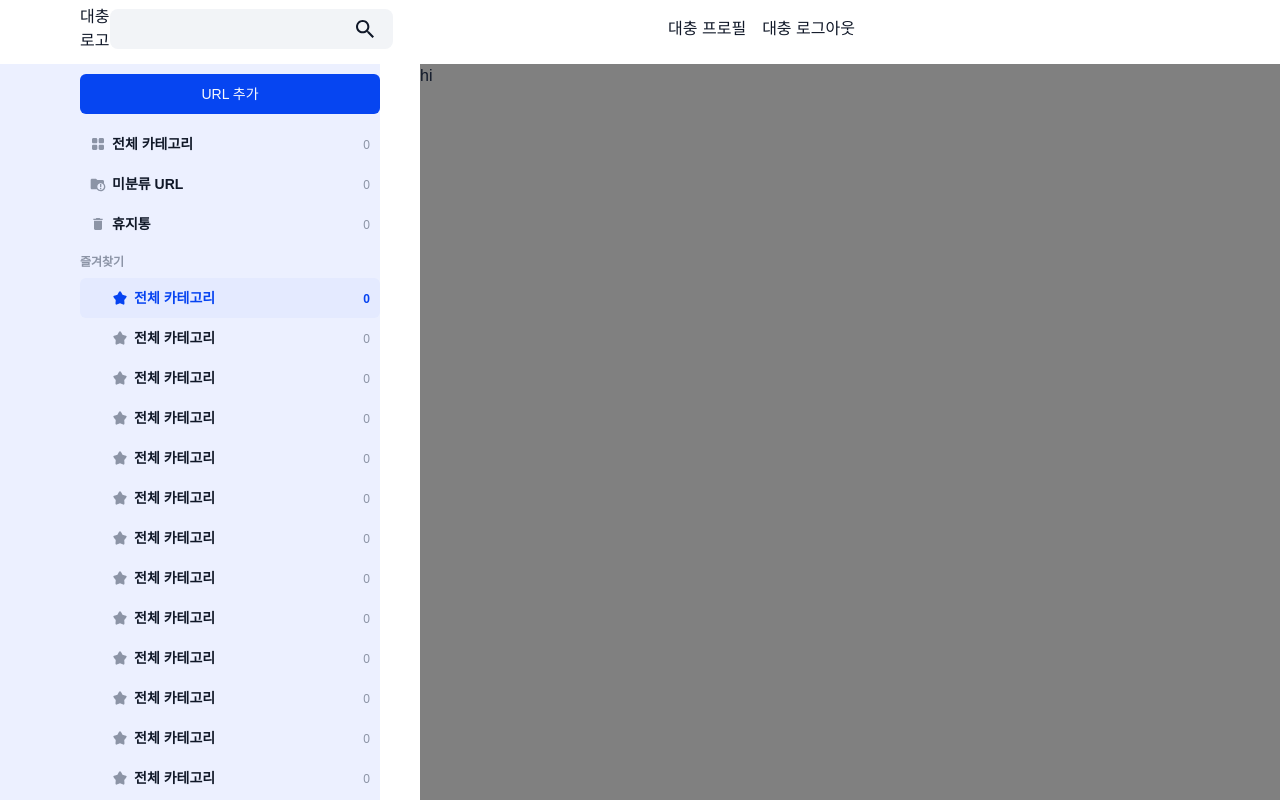
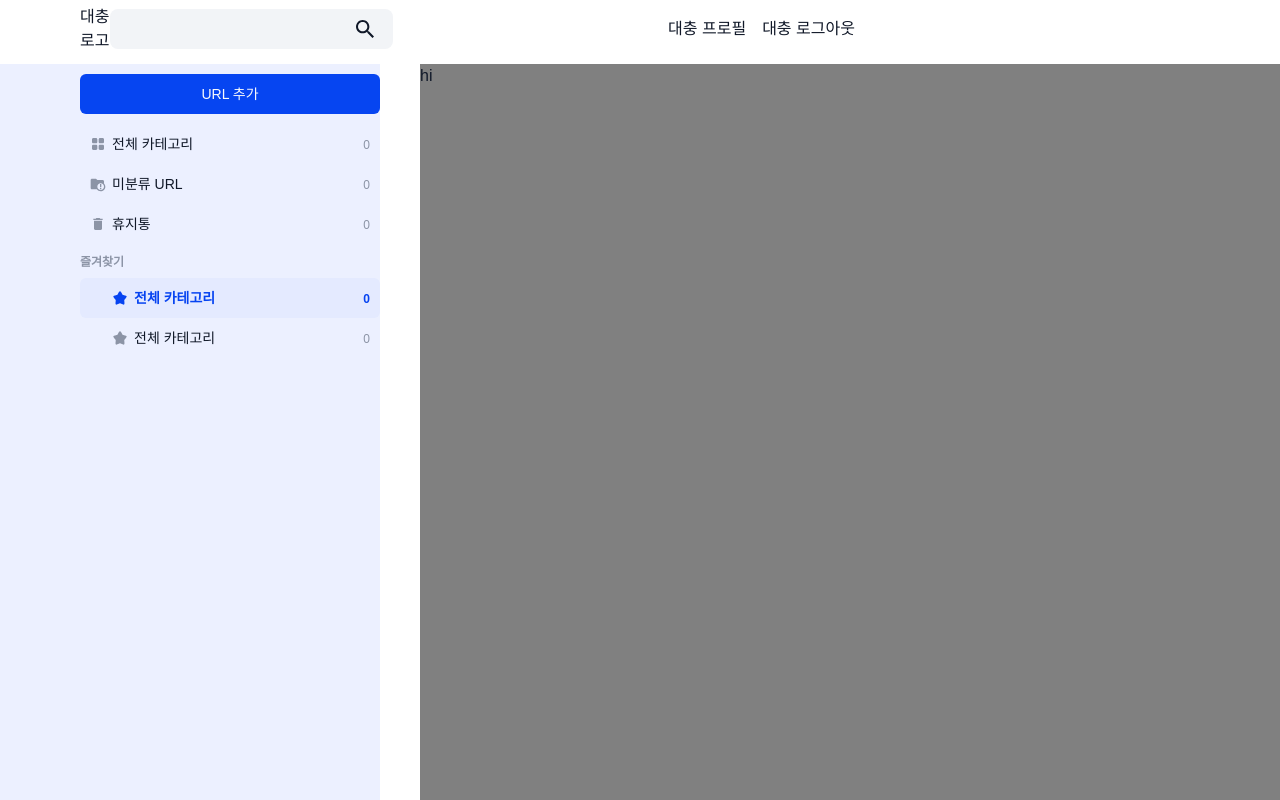
Before and after one commit to DDD-Community/KDKD-Client, a React (Vite) app: page / in a window 1280 px wide. Built offline with nearby package versions, Linux system fonts and the light colour scheme; a web font is replaced by a local one.

Commit message:
feat: LNB 아이템 font 수정

```diff
--- a/src/components/Home/LNB/Section/FavoritesSection.tsx
+++ b/src/components/Home/LNB/Section/FavoritesSection.tsx
@@ -14,67 +14,12 @@ function FavoritesSection() {
         <FavoritesItem isFocused={true}>
           <div style={{ width: '16px' }} />
           <StarIcon />
-          <Label className="title-14-600">전체 카테고리</Label>
+          <Label className="label-14-400">전체 카테고리</Label>
         </FavoritesItem>
         <FavoritesItem>
           <div style={{ width: '16px' }} />
           <StarIcon />
-          <Label className="title-14-600">전체 카테고리</Label>
-        </FavoritesItem>
-        <FavoritesItem>
-          <div style={{ width: '16px' }} />
-          <StarIcon />
-          <Label className="title-14-600">전체 카테고리</Label>
-        </FavoritesItem>
-        <FavoritesItem>
-          <div style={{ width: '16px' }} />
-          <StarIcon />
-          <Label className="title-14-600">전체 카테고리</Label>
-        </FavoritesItem>
-        <FavoritesItem>
-          <div style={{ width: '16px' }} />
-          <StarIcon />
-          <Label className="title-14-600">전체 카테고리</Label>
-        </FavoritesItem>
-        <FavoritesItem>
-          <div style={{ width: '16px' }} />
-          <StarIcon />
-          <Label className="title-14-600">전체 카테고리</Label>
-        </FavoritesItem>
-        <FavoritesItem>
-          <div style={{ width: '16px' }} />
-          <StarIcon />
-          <Label className="title-14-600">전체 카테고리</Label>
-        </FavoritesItem>
-        <FavoritesItem>
-          <div style={{ width: '16px' }} />
-          <StarIcon />
-          <Label className="title-14-600">전체 카테고리</Label>
-        </FavoritesItem>
-        <FavoritesItem>
-          <div style={{ width: '16px' }} />
-          <StarIcon />
-          <Label className="title-14-600">전체 카테고리</Label>
-        </FavoritesItem>
-        <FavoritesItem>
-          <div style={{ width: '16px' }} />
-          <StarIcon />
-          <Label className="title-14-600">전체 카테고리</Label>
-        </FavoritesItem>
-        <FavoritesItem>
-          <div style={{ width: '16px' }} />
-          <StarIcon />
-          <Label className="title-14-600">전체 카테고리</Label>
-        </FavoritesItem>
-        <FavoritesItem>
-          <div style={{ width: '16px' }} />
-          <StarIcon />
-          <Label className="title-14-600">전체 카테고리</Label>
-        </FavoritesItem>
-        <FavoritesItem>
-          <div style={{ width: '16px' }} />
-          <StarIcon />
-          <Label className="title-14-600">전체 카테고리</Label>
+          <Label className="label-14-400">전체 카테고리</Label>
         </FavoritesItem>
       </VStack>
     </VStack>
--- a/src/components/Home/LNB/Section/MenuSection.tsx
+++ b/src/components/Home/LNB/Section/MenuSection.tsx
@@ -10,15 +10,15 @@ function MenuSection() {
     <VStack>
       <MenuItem>
         <MenuIcon />
-        <Label className="title-14-600">전체 카테고리</Label>
+        <Label className="label-14-400">전체 카테고리</Label>
       </MenuItem>
       <MenuItem>
         <FolderAlertIcon />
-        <Label className="title-14-600">미분류 URL</Label>
+        <Label className="label-14-400">미분류 URL</Label>
       </MenuItem>
       <MenuItem>
         <BinIcon />
-        <Label className="title-14-600">휴지통</Label>
+        <Label className="label-14-400">휴지통</Label>
       </MenuItem>
     </VStack>
   );
```
